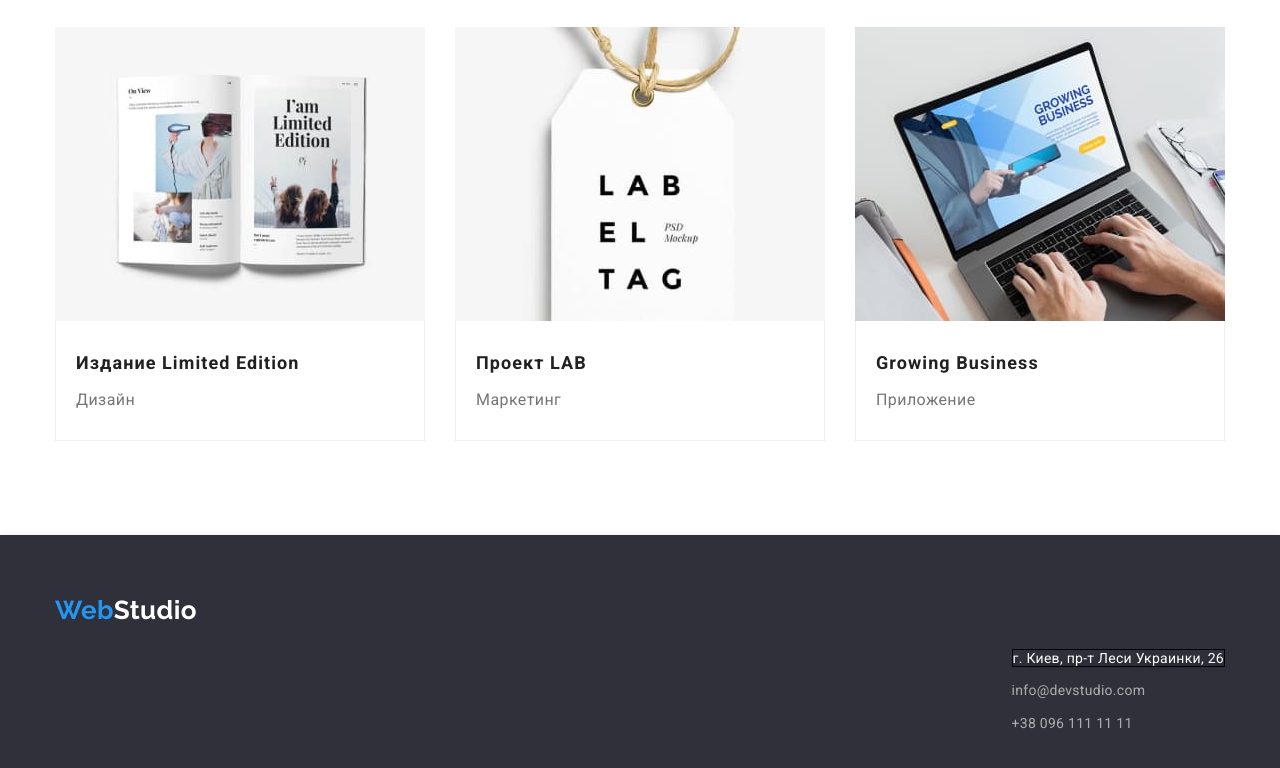
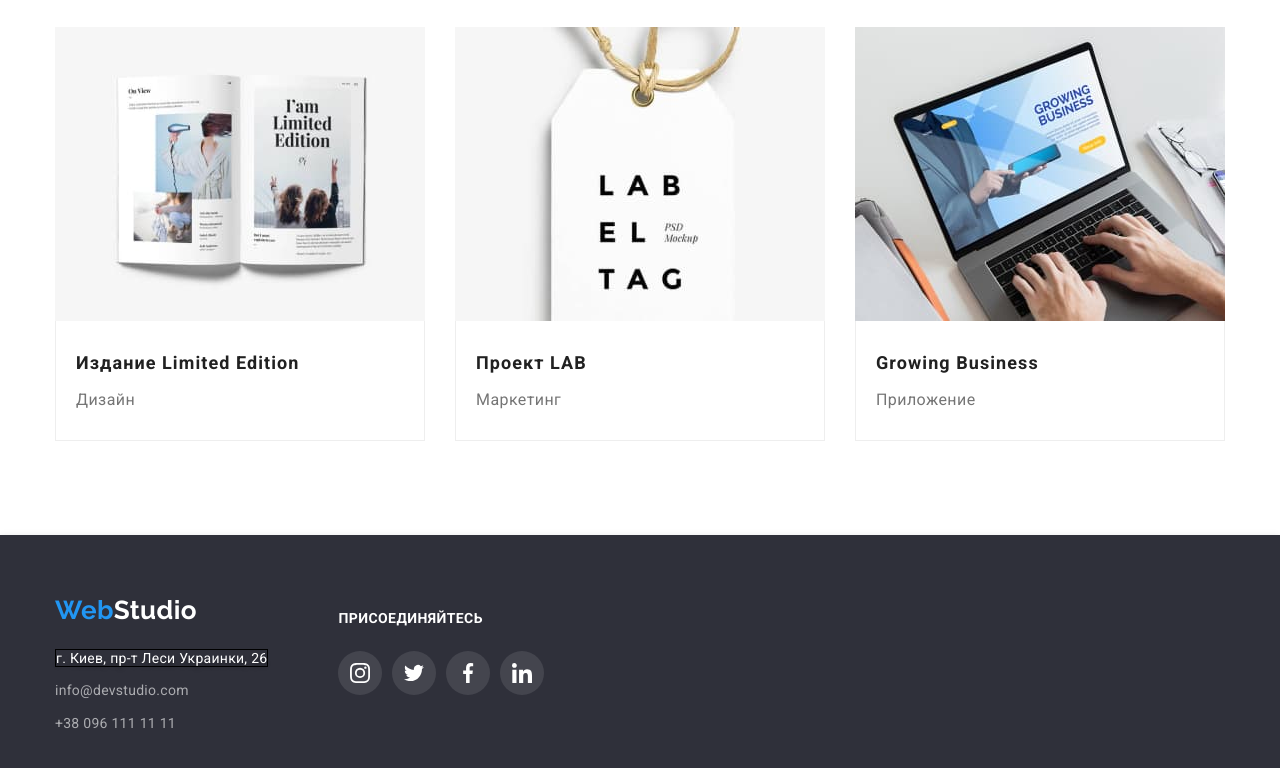
Before and after one commit to KostiantynFirst/goit-markup-hw-04, a plain HTML site: page portfolio.html in a window 1280 px wide. Shown: the part 1128-1896 px from the top of the page. Drawn offline with nearby package versions, Linux system fonts and the light colour scheme.

Commit message:
Portfolio changes

```diff
--- a/portfolio.html
+++ b/portfolio.html
@@ -22,8 +22,20 @@
          </nav>
 
          <ul class="auth-nav list">
-                  <li class="item"><a href="mailto:info@devstudio.com" class="link">info@devstudio.com</a></li>
-                  <li class="item"><a href="tel:+380961111111" class="link">+38 096 111 11 11</a></li>
+             <li class="item">
+               <a class="icon-link mail" href="mailto:info@devstudio.com">
+                 <svg class="nav-icon" width="16" height="12">
+                   <use href="./images/symbol-defs.svg#icon-envelope"></use>
+                 </svg>
+               </a>
+               <a href="mailto:info@devstudio.com" class="link">info@devstudio.com</a></li>
+             <li class="item">
+               <a class="icon-link phone" href="tel:+380961111111"">
+                 <svg class="nav-icon" width="10" height="16">
+                   <use href="./images/symbol-defs.svg#icon-smartphone"></use>
+                 </svg>
+               </a>
+               <a href="tel:+380961111111" class="link">+38 096 111 11 11</a></li>
          </ul>
         </div>
      </header>
@@ -129,9 +141,9 @@
 
     <footer class="footer">
 
-        <div class="container">
+        <div class="container footer-container">
+          <div class="footer-links">
             <a href="./index.html" class="logo">Web<span class="logo logo-span">Studio</span></a>
-
           <address class="footer-container address-nav">
             <ul class="auth-nav list">
               <li class="footer-link"><a href="https://goo.gl/maps/iULGJr1VuEJqhyds5" target="_blank" rel="noopener noreferrer nofollow" class="link address-link">г. Киев, пр-т Леси Украинки, 26</a></li>
@@ -140,6 +152,42 @@
             </ul>
           </address>
           </div>
+
+          <div class="footer-social-media">
+            <p class="footer-text">присоединяйтесь</p>
+            <ul class="social-media bottom list">
+              <li class="social-media-item bottom">
+                <a href="" class="social-media-link bottom">
+                <svg class="social-media-icon bottom" width="20" height="20">
+                  <use href="./images/symbol-defs.svg#icon-instagram"></use>
+                </svg>
+              </a>
+            </li>
+              <li class="social-media-item bottom">
+                <a href="" class="social-media-link bottom">
+                <svg class="social-media-icon bottom" width="20" height="">
+                  <use href="./images/symbol-defs.svg#icon-twitter"></use>
+                </svg>
+              </a>
+            </li>
+              <li class="social-media-item bottom">
+                <a href="" class="social-media-link bottom">
+                <svg class="social-media-icon bottom" width="20" height="20">
+                  <use href="./images/symbol-defs.svg#icon-facebook"></use>
+                </svg>
+              </a>
+            </li>
+              <li class="social-media-item bottom">
+                <a href="" class="social-media-link bottom">
+                <svg class="social-media-icon bottom" width="20" height="20">
+                  <use href="./images/symbol-defs.svg#icon-linkedin"></use>
+                </svg>
+              </a>
+            </li>
+            </ul>
+          </div>
+
+        </div>
      </footer>
 </body>
 </html>
```
Lines whose indentation alone changed are shown as unchanged.
